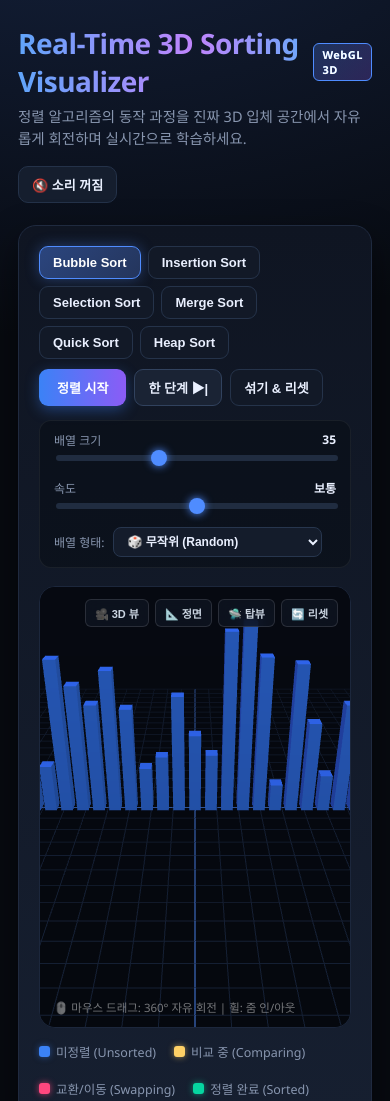
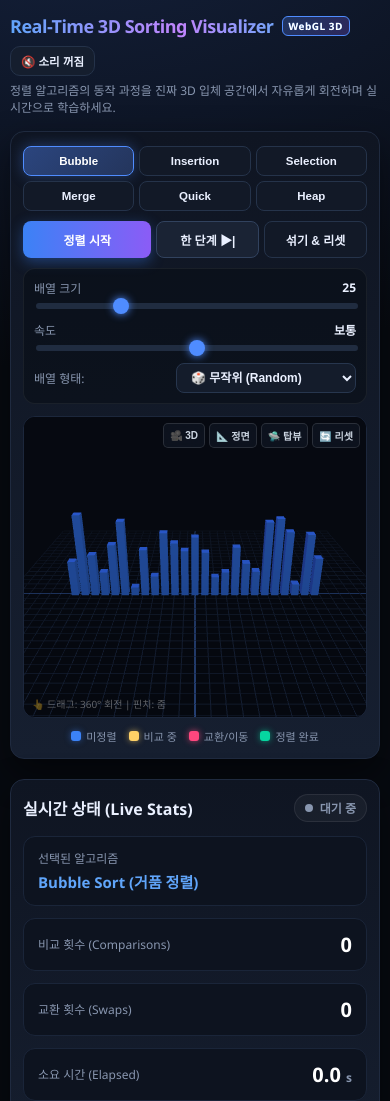
Before and after one commit to woodongho/SortingVisualizer, a plain HTML site: page index.html in a window 390 px wide. Shown: the top 1101 px of the page. Drawn offline with nearby package versions, Linux system fonts and the light colour scheme; animation ran at ten frames a second.

Commit message:
fix(mobile): 모바일 반응형 뷰포트 최적화, 3D 카메라 거리 자동 보정, 터치 조작 및 컴팩트 컨트롤 UI 적용

```diff
--- a/index.html
+++ b/index.html
@@ -2,7 +2,7 @@
 <html lang="ko">
 <head>
 <meta charset="UTF-8">
-<meta name="viewport" content="width=device-width, initial-scale=1.0">
+<meta name="viewport" content="width=device-width, initial-scale=1.0, maximum-scale=1.0, user-scalable=no">
 <title>Real-Time 3D Sorting Visualizer | 인터랙티브 정렬 알고리즘 시각화</title>
 <!-- Three.js & OrbitControls for Real WebGL 3D -->
 <script src="https://cdnjs.cloudflare.com/ajax/libs/three.js/r128/three.min.js"></script>
@@ -29,29 +29,41 @@
     font-family: "Pretendard", "Segoe UI", system-ui, -apple-system, sans-serif;
     background: radial-gradient(1300px 750px at 15% -5%, #15223e 0%, var(--bg) 65%);
     color: var(--text);
+    -webkit-tap-highlight-color: transparent;
   }
   .wrap { max-width: 1240px; margin: 0 auto; padding: 24px 18px 70px; }
 
   /* Header */
   header {
     display: flex;
+    flex-direction: column;
+    gap: 8px;
+    margin-bottom: 20px;
+  }
+  .header-top {
+    display: flex;
     justify-content: space-between;
-    align-items: flex-start;
+    align-items: center;
     flex-wrap: wrap;
-    gap: 16px;
-    margin-bottom: 22px;
+    gap: 12px;
+  }
+  .title-area {
+    display: flex;
+    align-items: center;
+    flex-wrap: wrap;
+    gap: 10px;
   }
   .title-area h1 {
-    margin: 0 0 6px;
-    font-size: 28px;
+    margin: 0;
+    font-size: 26px;
     letter-spacing: -0.5px;
     background: linear-gradient(90deg, #60a5fa, #c084fc, #38bdf8);
     -webkit-background-clip: text; background-clip: text; color: transparent;
-    display: flex;
+    display: inline-flex;
     align-items: center;
-    gap: 10px;
-  }
-  .title-area h1 .badge-3d {
+    gap: 8px;
+  }
+  .title-area .badge-3d {
     font-size: 11px;
     padding: 3px 8px;
     border-radius: 6px;
@@ -61,7 +73,12 @@
     letter-spacing: 0.5px;
     font-weight: 700;
   }
-  .title-area p { margin: 0; color: var(--muted); font-size: 14.5px; line-height: 1.5; }
+  header p.sub-desc {
+    margin: 0;
+    color: var(--muted);
+    font-size: 14px;
+    line-height: 1.5;
+  }
   .header-actions { display: flex; gap: 8px; align-items: center; }
 
   /* Buttons */
@@ -78,6 +95,7 @@
     font-weight: 600;
     cursor: pointer;
     transition: all 0.2s ease;
+    white-space: nowrap;
   }
   .icon-btn:hover { border-color: var(--accent); background: #1c283d; }
   .icon-btn.active {
@@ -100,7 +118,7 @@
   }
 
   /* Controls */
-  .controls-bar { display: flex; flex-direction: column; gap: 14px; }
+  .controls-bar { display: flex; flex-direction: column; gap: 12px; }
   .controls-row { display: flex; flex-wrap: wrap; gap: 10px; align-items: center; justify-content: space-between; }
   .algo-group { display: flex; flex-wrap: wrap; gap: 7px; }
 
@@ -153,7 +171,7 @@
     padding: 10px 14px;
     border-radius: 12px;
   }
-  .slider { display: flex; flex-direction: column; gap: 4px; min-width: 140px; flex: 1; }
+  .slider { display: flex; flex-direction: column; gap: 4px; min-width: 130px; flex: 1; }
   .slider label { font-size: 12px; color: var(--muted); display: flex; justify-content: space-between; }
   .slider label b { color: var(--text); }
   input[type=range] { -webkit-appearance: none; width: 100%; height: 6px; border-radius: 6px; background: #202c40; outline: none; }
@@ -186,7 +204,7 @@
 
   /* 3D Stage Container */
   .stage-wrapper {
-    margin-top: 18px;
+    margin-top: 16px;
     position: relative;
     border-radius: 16px;
     overflow: hidden;
@@ -195,7 +213,7 @@
   }
   .stage {
     width: 100%;
-    height: 440px;
+    height: 420px;
     display: block;
     cursor: grab;
   }
@@ -204,19 +222,19 @@
   /* 3D Camera Controls Toolbar */
   .cam-toolbar {
     position: absolute;
-    top: 12px;
-    right: 12px;
+    top: 10px;
+    right: 10px;
     display: flex;
-    gap: 6px;
+    gap: 5px;
     z-index: 10;
   }
   .cam-btn {
-    background: rgba(15, 21, 34, 0.78);
+    background: rgba(15, 21, 34, 0.82);
     backdrop-filter: blur(8px);
     border: 1px solid rgba(255,255,255,0.12);
     color: #cbd5e1;
     font-size: 11px;
-    padding: 5px 9px;
+    padding: 5px 8px;
     border-radius: 6px;
     cursor: pointer;
     transition: all 0.15s ease;
@@ -225,9 +243,9 @@
 
   .cam-hint {
     position: absolute;
-    bottom: 12px;
-    left: 14px;
-    font-size: 11.5px;
+    bottom: 10px;
+    left: 12px;
+    font-size: 11px;
     color: rgba(255,255,255,0.45);
     pointer-events: none;
     display: flex;
@@ -239,15 +257,15 @@
   /* Legend */
   .legend {
     display: flex;
-    gap: 18px;
-    margin-top: 14px;
+    gap: 16px;
+    margin-top: 12px;
     flex-wrap: wrap;
     color: var(--muted);
-    font-size: 12.5px;
+    font-size: 12px;
     align-items: center;
   }
-  .legend span { display: inline-flex; align-items: center; gap: 6px; }
-  .dot { width: 11px; height: 11px; border-radius: 3px; display: inline-block; }
+  .legend span { display: inline-flex; align-items: center; gap: 5px; }
+  .dot { width: 10px; height: 10px; border-radius: 3px; display: inline-block; }
   .dot.c-default { background: #3b82f6; box-shadow: 0 0 6px rgba(59,130,246,0.5); }
   .dot.c-compare { background: #ffd166; box-shadow: 0 0 6px rgba(255,209,102,0.6); }
   .dot.c-swap { background: #ff477e; box-shadow: 0 0 6px rgba(255,71,126,0.7); }
@@ -292,7 +310,7 @@
   .stat-box .v { font-size: 20px; font-weight: 700; color: #fff; }
   .stat-box .v small { font-size: 12px; color: var(--muted); }
   .algo-title-display {
-    font-size: 16px;
+    font-size: 15px;
     font-weight: 700;
     color: #60a5fa;
     display: block;
@@ -338,7 +356,6 @@
 
   /* Educational Grid */
   .edu-grid { display: grid; grid-template-columns: 1.1fr 0.9fr; gap: 20px; }
-  @media (max-width: 900px){ .edu-grid { grid-template-columns: 1fr; } }
 
   .edu-block {
     background: #0b1019;
@@ -368,7 +385,7 @@
     border-radius: 10px;
     padding: 12px 14px;
     font-family: "JetBrains Mono", "Fira Code", monospace;
-    font-size: 12.5px;
+    font-size: 12px;
     color: #e2e8f0;
     line-height: 1.6;
     overflow-x: auto;
@@ -404,23 +421,127 @@
     border-top: 1px solid rgba(255,255,255,0.06);
     padding-top: 24px;
   }
+
+  /* ========================================================= */
+  /* Mobile Responsive Optimizations (Screen width <= 680px)   */
+  /* ========================================================= */
+  @media (max-width: 680px) {
+    .wrap { padding: 14px 10px 60px; }
+
+    /* Header compact */
+    header { margin-bottom: 14px; gap: 6px; }
+    .header-top { gap: 8px; }
+    .title-area h1 { font-size: 18px; }
+    .title-area .badge-3d { font-size: 10px; padding: 2px 6px; }
+    header p.sub-desc { font-size: 12px; line-height: 1.45; }
+    .icon-btn { font-size: 11.5px; padding: 6px 10px; }
+
+    /* Card padding */
+    .card { padding: 14px 12px; border-radius: 14px; }
+    .controls-bar { gap: 10px; }
+
+    /* Algorithm buttons in clean 3-column grid */
+    .algo-group {
+      display: grid;
+      grid-template-columns: repeat(3, 1fr);
+      gap: 5px;
+      width: 100%;
+    }
+    .algo-group button {
+      padding: 8px 2px;
+      font-size: 11.5px;
+      text-align: center;
+      white-space: nowrap;
+      border-radius: 8px;
+    }
+
+    /* Action buttons: 3-column grid */
+    .action-btns {
+      display: grid;
+      grid-template-columns: 1.25fr 1fr 1fr;
+      gap: 5px;
+      width: 100%;
+    }
+    .action-btns button {
+      padding: 9px 2px;
+      font-size: 12px;
+      text-align: center;
+      border-radius: 8px;
+    }
+
+    /* Sliders stacked neatly */
+    .sliders-row {
+      flex-direction: column;
+      gap: 10px;
+      padding: 10px 10px;
+    }
+    .slider { width: 100%; min-width: 0; }
+    .preset-select { width: 100%; justify-content: space-between; }
+    .preset-select select { flex: 1; max-width: 180px; }
+
+    /* 3D Stage on Mobile: adjusted height and camera */
+    .stage-wrapper { margin-top: 12px; border-radius: 12px; }
+    .stage { height: 300px; }
+
+    .cam-toolbar {
+      top: 6px;
+      right: 6px;
+      gap: 4px;
+    }
+    .cam-btn {
+      font-size: 10px;
+      padding: 4px 6px;
+      border-radius: 5px;
+    }
+    .cam-hint {
+      bottom: 6px;
+      left: 8px;
+      font-size: 10px;
+      opacity: 0.8;
+    }
+
+    .legend {
+      gap: 8px 12px;
+      font-size: 11px;
+      justify-content: center;
+      margin-top: 10px;
+    }
+
+    /* Educational Card Mobile */
+    .edu-container { margin-top: 16px; }
+    .edu-card { padding: 14px 12px; border-radius: 14px; }
+    .edu-header { padding-bottom: 12px; margin-bottom: 12px; gap: 8px; }
+    .edu-title-group h2 { font-size: 17px; }
+    .edu-title-group p { font-size: 12px; }
+    .badge-pills { gap: 6px; }
+    .pill { font-size: 11px; padding: 4px 8px; }
+    .edu-grid { grid-template-columns: 1fr; gap: 12px; }
+    .edu-block { padding: 12px; border-radius: 12px; }
+    .edu-block h3 { font-size: 13px; }
+    .edu-block p, .edu-steps { font-size: 12px; line-height: 1.55; }
+    .complex-table { font-size: 11.5px; }
+    .complex-table th, .complex-table td { padding: 6px 8px; }
+    .code-viewer { font-size: 11px; padding: 10px; }
+  }
 </style>
 </head>
 <body>
 <div class="wrap">
   <header>
+    <div class="header-top">
       <div class="title-area">
         <h1>
           Real-Time 3D Sorting Visualizer
           <span class="badge-3d">WebGL 3D</span>
         </h1>
-      <p>정렬 알고리즘의 동작 과정을 진짜 3D 입체 공간에서 자유롭게 회전하며 실시간으로 학습하세요.</p>
       </div>
       <div class="header-actions">
         <button class="icon-btn" id="soundBtn" title="피치 사운드 켜기/끄기">
           <span>🔇 소리 꺼짐</span>
         </button>
       </div>
+    </div>
+    <p class="sub-desc">정렬 알고리즘의 동작 과정을 진짜 3D 입체 공간에서 자유롭게 회전하며 실시간으로 학습하세요.</p>
   </header>
 
   <div class="grid">
@@ -437,8 +558,8 @@
 
         <div class="sliders-row">
           <div class="slider">
-            <label>배열 크기 <b id="sizeVal">35</b></label>
-            <input type="range" id="sizeRange" min="10" max="80" value="35">
+            <label>배열 크기 <b id="sizeVal">30</b></label>
+            <input type="range" id="sizeRange" min="10" max="70" value="30">
           </div>
           <div class="slider">
             <label>속도 <b id="speedVal">보통</b></label>
@@ -459,22 +580,22 @@
       <!-- 3D WebGL Stage Container -->
       <div class="stage-wrapper">
         <div class="cam-toolbar">
-          <button class="cam-btn" id="camQuarter" title="3D 기본 시점">🎥 3D 뷰</button>
+          <button class="cam-btn" id="camQuarter" title="3D 기본 시점">🎥 3D</button>
           <button class="cam-btn" id="camFront" title="정면 뷰">📐 정면</button>
           <button class="cam-btn" id="camTop" title="탑다운 뷰">🛸 탑뷰</button>
           <button class="cam-btn" id="camReset" title="시점 초기화">🔄 리셋</button>
         </div>
         <div class="cam-hint">
-          <span>🖱️ 마우스 드래그: 360° 자유 회전 | 휠: 줌 인/아웃</span>
+          <span>👆 드래그: 360° 회전 | 핀치: 줌</span>
         </div>
         <div class="stage" id="stage"></div>
       </div>
 
       <div class="legend">
-        <span><i class="dot c-default"></i> 미정렬 (Unsorted)</span>
-        <span><i class="dot c-compare"></i> 비교 중 (Comparing)</span>
-        <span><i class="dot c-swap"></i> 교환/이동 (Swapping)</span>
-        <span><i class="dot c-sorted"></i> 정렬 완료 (Sorted)</span>
+        <span><i class="dot c-default"></i> 미정렬</span>
+        <span><i class="dot c-compare"></i> 비교 중</span>
+        <span><i class="dot c-swap"></i> 교환/이동</span>
+        <span><i class="dot c-sorted"></i> 정렬 완료</span>
       </div>
     </div>
 
@@ -506,8 +627,8 @@
       <div class="stat-box full-col">
         <span class="k">핵심 복잡도 (Complexity)</span>
         <div style="display: flex; gap: 8px; width: 100%; justify-content: space-between; margin-top: 4px;">
-          <span style="font-size: 12.5px; color: var(--muted);">시간(평균): <b id="statTimeCmp" style="color: #93c5fd;">O(n²)</b></span>
-          <span style="font-size: 12.5px; color: var(--muted);">공간: <b id="statSpaceCmp" style="color: #d8b4fe;">O(1)</b></span>
+          <span style="font-size: 12px; color: var(--muted);">시간(평균): <b id="statTimeCmp" style="color: #93c5fd;">O(n²)</b></span>
+          <span style="font-size: 12px; color: var(--muted);">공간: <b id="statSpaceCmp" style="color: #d8b4fe;">O(1)</b></span>
         </div>
       </div>
     </div>
@@ -530,7 +651,7 @@
 
       <div class="edu-grid">
         <!-- Left: Principle & Metaphor -->
-        <div style="display: flex; flex-direction: column; gap: 14px;">
+        <div style="display: flex; flex-direction: column; gap: 12px;">
           <div class="edu-block">
             <h3>💡 직관적 비유 (Metaphor)</h3>
             <p id="eduAnalogy">탄산음료 속 기포가 수면 위로 뽀글뽀글 떠오르듯, 인접한 두 값을 비교해 큰 값을 뒤로 차례차례 밀어 올리는 방식입니다.</p>
@@ -553,7 +674,7 @@
         </div>
 
         <!-- Right: Pseudocode & Complexity Spec -->
-        <div style="display: flex; flex-direction: column; gap: 14px;">
+        <div style="display: flex; flex-direction: column; gap: 12px;">
           <div class="edu-block">
             <h3>💻 의사코드 (Pseudocode)</h3>
             <div class="code-viewer" id="eduCode"></div>
@@ -800,10 +921,10 @@
   // ==========================================
   let scene, camera, renderer, controls;
   let barMeshes = [];
-  const TOTAL_SPAN = 64; // total X width of bars
-  const MAX_BAR_HEIGHT = 22;
-
-  // Pre-created 3D Materials with specular highlights & emissive neon glow
+  const TOTAL_SPAN = 60; // total X width of bars in 3D
+  const MAX_BAR_HEIGHT = 20;
+
+  // Pre-created 3D Materials
   const matDefault = new THREE.MeshStandardMaterial({
     color: 0x3b82f6,
     metalness: 0.35,
@@ -816,7 +937,7 @@
     metalness: 0.2,
     roughness: 0.15,
     emissive: 0xffb703,
-    emissiveIntensity: 0.8
+    emissiveIntensity: 0.85
   });
   const matSwap = new THREE.MeshStandardMaterial({
     color: 0xff477e,
@@ -830,54 +951,66 @@
     metalness: 0.25,
     roughness: 0.2,
     emissive: 0x059669,
-    emissiveIntensity: 0.7
+    emissiveIntensity: 0.75
   });
 
+  // Calculate required camera distance so the 3D bars fit comfortably on any screen (Desktop or Mobile)
+  function getCameraDistRatio() {
+    const w = stageEl.clientWidth || 360;
+    const h = stageEl.clientHeight || 300;
+    const aspect = w / h;
+    const fovRad = THREE.MathUtils.degToRad(camera.fov / 2);
+    // Horizontal angle
+    const tanHalfH = Math.tan(fovRad) * aspect;
+    // We want a safe visible width of 75 units (TOTAL_SPAN + margin)
+    const requiredDist = 38 / Math.max(tanHalfH, 0.25);
+    const baseDist = 58;
+    return Math.max(1.0, requiredDist / baseDist);
+  }
+
   function initThree() {
-    const width = stageEl.clientWidth || 800;
-    const height = stageEl.clientHeight || 440;
+    const width = stageEl.clientWidth || 360;
+    const height = stageEl.clientHeight || 300;
 
     scene = new THREE.Scene();
     scene.background = new THREE.Color(0x060911);
-    scene.fog = new THREE.FogExp2(0x060911, 0.008);
-
-    camera = new THREE.PerspectiveCamera(42, width / height, 0.1, 1000);
-    setCameraQuarter();
+    scene.fog = new THREE.FogExp2(0x060911, 0.007);
+
+    camera = new THREE.PerspectiveCamera(40, width / height, 0.1, 1000);
 
     renderer = new THREE.WebGLRenderer({ antialias: true, alpha: true });
     renderer.setSize(width, height);
     renderer.setPixelRatio(Math.min(window.devicePixelRatio, 2));
     renderer.shadowMap.enabled = true;
-    renderer.shadowMap.type = THREE.PCFSoftShadowMap;
     stageEl.appendChild(renderer.domElement);
 
     controls = new THREE.OrbitControls(camera, renderer.domElement);
     controls.enableDamping = true;
-    controls.dampingFactor = 0.06;
+    controls.dampingFactor = 0.08;
     controls.maxPolarAngle = Math.PI / 2 - 0.04; // Do not go below floor
     controls.minDistance = 25;
-    controls.maxDistance = 140;
-
-    // Ambient light
-    const ambLight = new THREE.AmbientLight(0xffffff, 0.65);
+    controls.maxDistance = 180;
+    controls.touches = { ONE: THREE.TOUCH.ROTATE, TWO: THREE.TOUCH.DOLLY_PAN };
+
+    setCameraQuarter();
+
+    // Lighting
+    const ambLight = new THREE.AmbientLight(0xffffff, 0.7);
     scene.add(ambLight);
 
-    // Main directional light (top-front-right)
     const dirLight = new THREE.DirectionalLight(0xbfdbfe, 0.85);
     dirLight.position.set(25, 45, 35);
     scene.add(dirLight);
 
-    // Secondary rim/accent light (back-left)
     const rimLight = new THREE.DirectionalLight(0xa855f7, 0.55);
     rimLight.position.set(-35, 30, -25);
     scene.add(rimLight);
 
-    // Cyberpunk Neon Floor Grid
+    // Floor Grid
     const grid = new THREE.GridHelper(90, 36, 0x4f8cff, 0x162238);
     grid.position.y = -0.05;
     scene.add(grid);
 
-    // Floor subtle plane
     const planeGeo = new THREE.PlaneGeometry(140, 140);
     const planeMat = new THREE.MeshBasicMaterial({ color: 0x05080e, depthWrite: false });
     const floor = new THREE.Mesh(planeGeo, planeMat);
@@ -885,7 +1018,6 @@
     floor.position.y = -0.08;
     scene.add(floor);
 
-    // Handle Window Resize
     window.addEventListener("resize", onWindowResize);
     animate();
   }
@@ -897,22 +1029,26 @@
     camera.aspect = w / h;
     camera.updateProjectionMatrix();
     renderer.setSize(w, h);
+    setCameraQuarter();
   }
 
   function setCameraQuarter() {
-    camera.position.set(0, 32, 58);
-    camera.lookAt(0, 8, 0);
-    if (controls) controls.target.set(0, 8, 0);
+    const ratio = getCameraDistRatio();
+    camera.position.set(0, 30 * ratio, 56 * ratio);
+    camera.lookAt(0, 7, 0);
+    if (controls) controls.target.set(0, 7, 0);
   }
 
   function setCameraFront() {
-    camera.position.set(0, 14, 62);
-    camera.lookAt(0, 10, 0);
-    if (controls) controls.target.set(0, 10, 0);
+    const ratio = getCameraDistRatio();
+    camera.position.set(0, 12 * ratio, 60 * ratio);
+    camera.lookAt(0, 9, 0);
+    if (controls) controls.target.set(0, 9, 0);
   }
 
   function setCameraTop() {
-    camera.position.set(0, 68, 6);
+    const ratio = getCameraDistRatio();
+    camera.position.set(0, 70 * ratio, 6 * ratio);
     camera.lookAt(0, 0, 0);
     if (controls) controls.target.set(0, 0, 0);
   }
@@ -969,7 +1105,7 @@
   // Algorithm Buttons Setup
   ALGOS.forEach(name => {
     const b = document.createElement("button");
-    b.textContent = ALGO_DATA[name].en;
+    b.textContent = name; // Clean and compact for mobile & desktop
     b.dataset.algo = name;
     if (name === current) b.classList.add("active");
     b.addEventListener("click", () => {
@@ -1075,15 +1211,14 @@
   }
 
   function rebuild3DBars() {
-    // Remove old meshes
     barMeshes.forEach(m => scene.remove(m));
     barMeshes = [];
 
     const n = arr.length;
     const maxVal = Math.max(...arr, 1);
     const spacing = TOTAL_SPAN / n;
-    const barWidth = Math.max(spacing * 0.72, 0.4);
-    const barDepth = Math.max(spacing * 0.85, 0.8);
+    const barWidth = Math.max(spacing * 0.72, 0.35);
+    const barDepth = Math.max(spacing * 0.85, 0.7);
     const startX = - (TOTAL_SPAN - spacing) / 2;
 
     const unitGeo = new THREE.BoxGeometry(barWidth, 1, barDepth);
@@ -1091,7 +1226,7 @@
     for (let i = 0; i < n; i++) {
       const mesh = new THREE.Mesh(unitGeo, matDefault);
       const h = (arr[i] / maxVal) * MAX_BAR_HEIGHT;
-      mesh.scale.set(1, Math.max(h, 0.5), 1);
+      mesh.scale.set(1, Math.max(h, 0.4), 1);
       const x = startX + i * spacing;
       mesh.position.set(x, h / 2, 0);
       scene.add(mesh);
@@ -1110,7 +1245,7 @@
       if (!mesh) continue;
 
       const h = (arr[i] / maxVal) * MAX_BAR_HEIGHT;
-      mesh.scale.set(1, Math.max(h, 0.5), 1);
+      mesh.scale.set(1, Math.max(h, 0.4), 1);
       const x = startX + i * spacing;
 
       let elevation = 0;
@@ -1121,12 +1256,12 @@
       }
       if (hl.compare && hl.compare.has(i)) {
         mat = matCompare;
-        elevation = 2.2; // True 3D lift
+        elevation = 2.0;
         playNote(arr[i], maxVal);
       }
       if (hl.swap && hl.swap.has(i)) {
         mat = matSwap;
-        elevation = 3.5; // True 3D higher lift
+        elevation = 3.2;
         playNote(arr[i], maxVal);
       }
 
@@ -1477,6 +1612,12 @@
     }
   }
 
+  // Initial Responsive adjustment
+  if (window.innerWidth <= 680) {
+    sizeRange.value = 25;
+    sizeVal.textContent = 25;
+  }
+
   // Initial Boot
   initThree();
   updateEducationalPanel(current);
```
Lines whose indentation alone changed are shown as unchanged.
